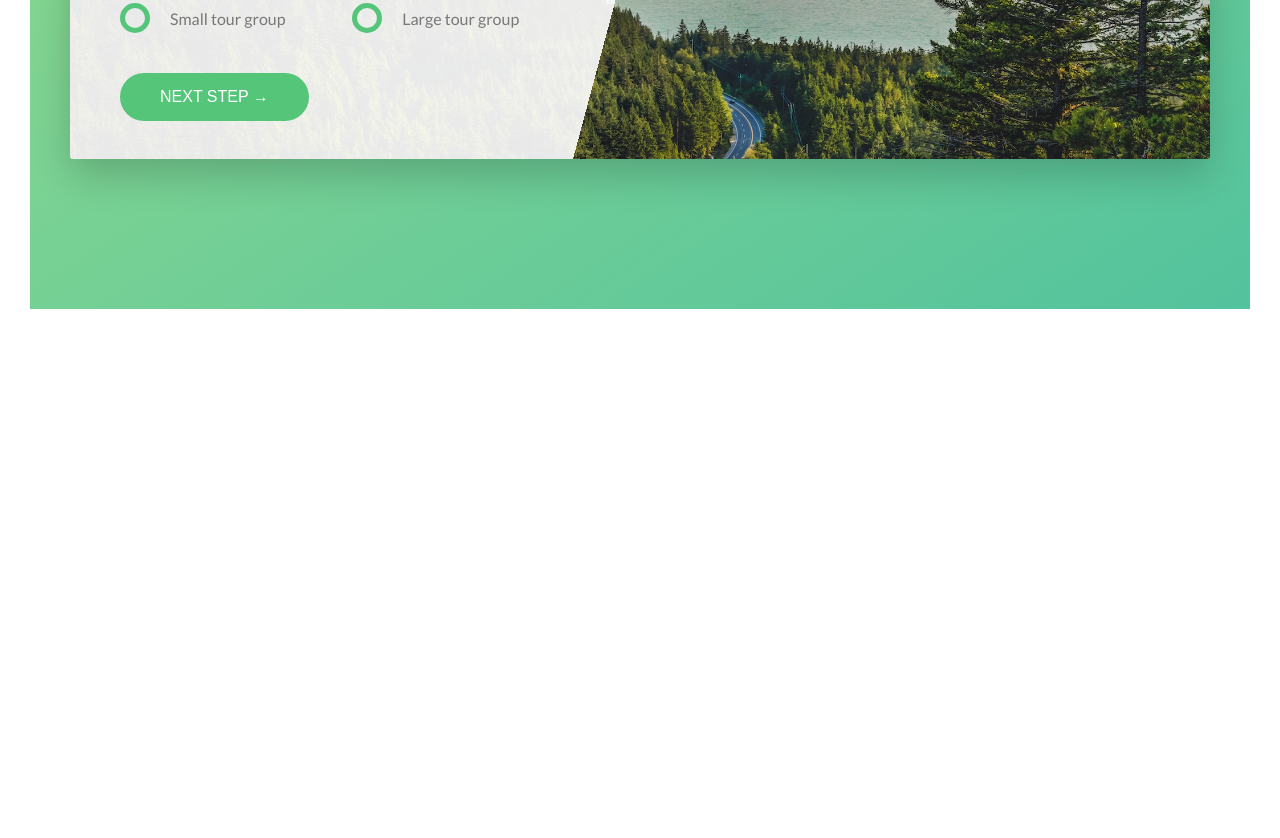
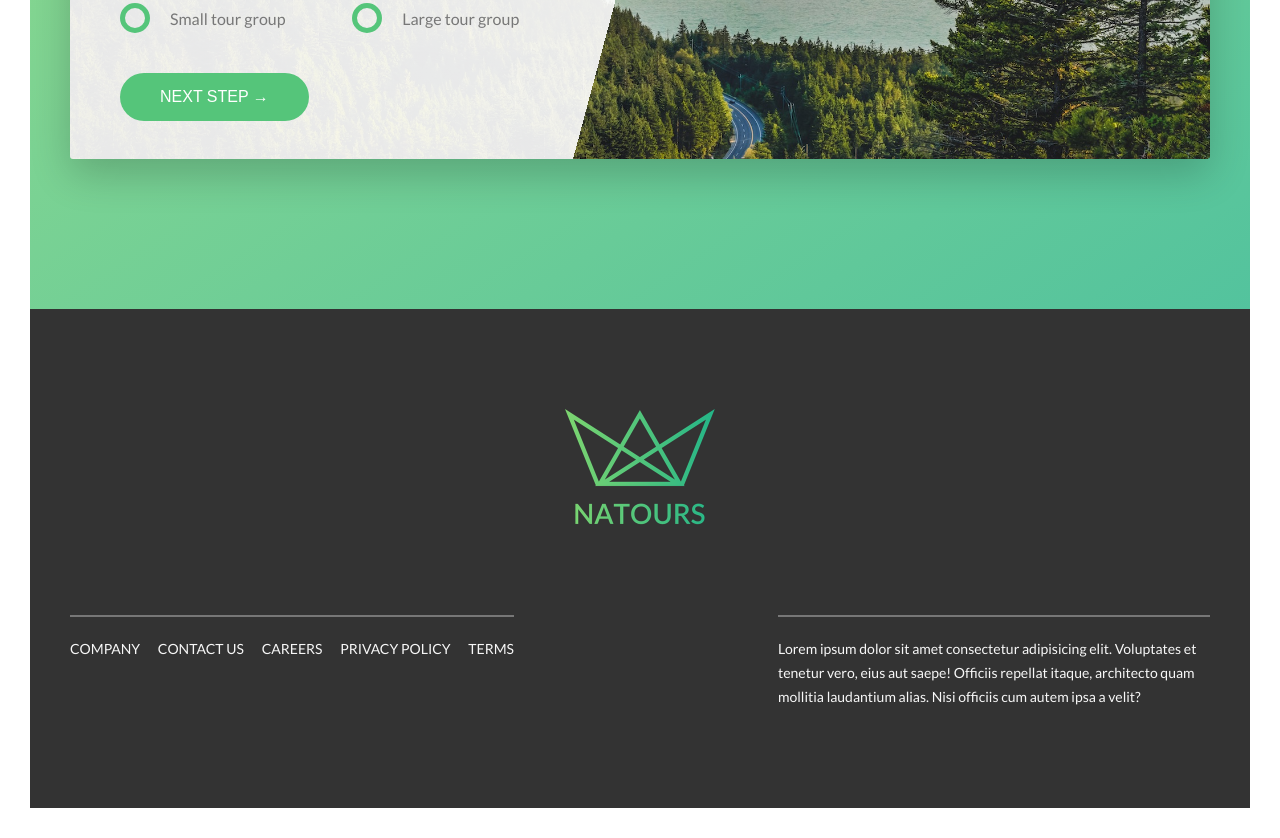
Before and after one commit to piyumanthaAB/natours-responsive, a website: page index.html in a window 1280 px wide. Shown: the part 5192-6030 px from the top of the page. Before the commit the page ends 5531 px from the top, so only its background shows below. Drawn offline with Linux system fonts and the light colour scheme.

Commit message:
after implement footer

```diff
--- a/index.html
+++ b/index.html
@@ -345,6 +345,32 @@
 
         </main>
 
+        <footer class="footer">
+            <div class="footer__logo-box">
+                <img src="./../img/logo-green-2x.png" alt="Full logo" class="footer__logo">
+            </div>
+
+            <div class="row">
+                <div class="col-1-of-2">
+                    <div class="footer__navigation">
+                        <ul class="footer__list">
+                            <li class="footer__item"><a href="#" class="footer__link">Company</a></li>
+                            <li class="footer__item"><a href="#" class="footer__link">Contact us</a></li>
+                            <li class="footer__item"><a href="#" class="footer__link">Careers</a></li>
+                            <li class="footer__item"><a href="#" class="footer__link">Privacy policy</a></li>
+                            <li class="footer__item"><a href="#" class="footer__link">Terms</a></li>
+                        </ul>
+                    </div>
+                </div>
+                <div class="col-1-of-2">
+                    <p class="footer__copyright">
+                        Lorem ipsum dolor sit amet consectetur adipisicing elit. Voluptates et tenetur vero, eius aut saepe! Officiis repellat itaque,
+                        architecto quam mollitia laudantium alias. Nisi officiis cum autem ipsa a velit?
+                    </p>
+                </div>
+            </div>
+        </footer>
+
         <!-- <section class="grid-test">
             <div class="row">
                 <div class="col-1-of-2">column 1 of 2</div>
--- a/sass/abstracts/_variables.scss
+++ b/sass/abstracts/_variables.scss
@@ -14,6 +14,7 @@ $color-grey-light-2: #eee;
 
 $color-gray-dark: #777;
 $color-gray-dark-2: #999;
+$color-gray-dark-3: #333;
 
 $color-white: #fff;
 $color-black: #000;
--- /dev/null
+++ b/sass/layout/_footer.scss
@@ -0,0 +1,59 @@
+.footer {
+  background-color: $color-gray-dark-3;
+  padding: 10rem 0;
+  font-size: 1.4rem;
+  color: $color-grey-light-1;
+
+  &__logo-box {
+    text-align: center;
+    margin-bottom: 8rem;
+  }
+
+  &__logo {
+    width: 15rem;
+    height: auto;
+  }
+
+  &__navigation {
+    border-top: 2px solid $color-gray-dark;
+    padding-top: 2rem;
+    display: inline-block;
+  }
+
+  &__list {
+    list-style: none;
+  }
+
+  &__item {
+    display: inline-block;
+    &:not(:last-child) {
+      margin-right: 1.5rem;
+    }
+  }
+
+  &__link {
+    &:link,
+    &:visited {
+      color: $color-grey-light-1;
+      background-color: $color-gray-dark-3;
+      text-decoration: none;
+      text-transform: uppercase;
+      display: inline-block;
+      transition: all 0.2s;
+    }
+
+    &:hover,
+    &:active {
+      color: $color-primary;
+      box-shadow: 0 1rem 2rem rgba($color-black, 0.4);
+      transform: rotate(5deg) scale(1.2);
+    }
+  }
+
+  &__copyright {
+    border-top: 2px solid $color-gray-dark;
+    padding-top: 2rem;
+    width: 80%;
+    float: right;
+  }
+}
--- a/sass/main.scss
+++ b/sass/main.scss
@@ -21,5 +21,6 @@
 
 @import "./layout/header";
 @import "./layout/grid";
+@import "./layout/footer";
 
 @import "./pages/home";
```
Also changed, not shown: css/style.css.
